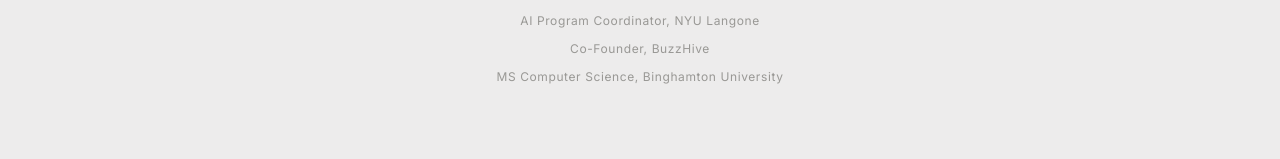
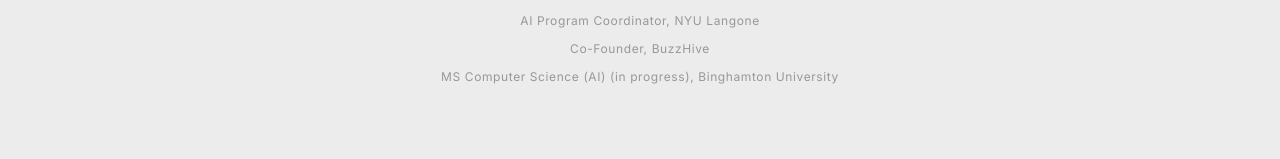
Before and after one commit to mbron64/portfolio, a Next.js app: page / in a window 1280 px wide. Shown: the part 460-619 px from the top of the page. Built offline with nearby package versions, Linux system fonts and the light colour scheme.

Commit message:
Deploy research site from docs to GitHub Pages
Switch Pages workflow to publish ./docs so the research site is the default, while keeping the Next export available under docs/modern.

```diff
--- a/app/minimal/components/MinimalHero.tsx
+++ b/app/minimal/components/MinimalHero.tsx
@@ -96,7 +96,7 @@
               animate={{ opacity: 1, filter: "blur(0px)" }}
               transition={{ delay: 4.3, duration: 0.8 }}
             >
-              MS Computer Science, Binghamton University
+              MS Computer Science (AI) (in progress), Binghamton University
             </motion.p>
           </div>
         </div>
--- a/next.config.ts
+++ b/next.config.ts
@@ -1,11 +1,15 @@
 import type { NextConfig } from "next";
+
+const basePath = process.env.NEXT_PUBLIC_BASE_PATH
+  ?? (process.env.NODE_ENV === 'production' ? '/portfolio' : '');
 
 const nextConfig: NextConfig = {
   output: 'export',
   images: {
     unoptimized: true,
   },
-  basePath: process.env.NODE_ENV === 'production' ? '/portfolio' : '',
+  basePath,
+  assetPrefix: basePath,
   trailingSlash: true,
 };
 
```
Also changed, not shown: 106 other files (tests, documents, lock files or other folders).
